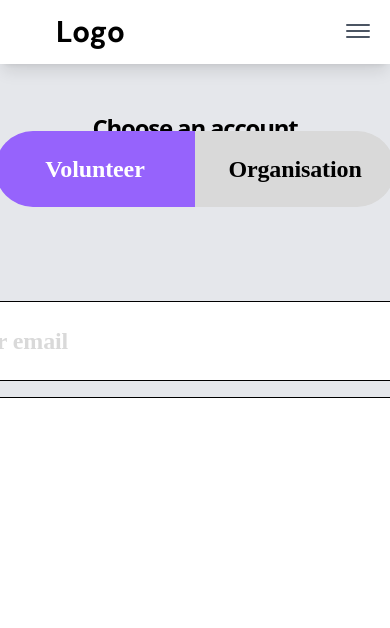
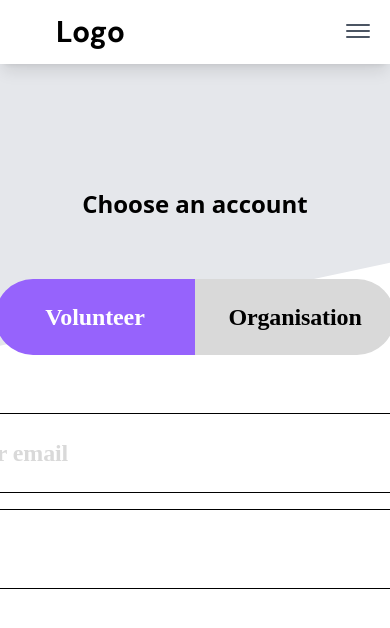
Before and after one commit to smu-hack-dsc/Team-01-Project, a React (Create React App) app in the folder frontend/: page /login in a window 390 px wide. Shown: the top 628 px of the page. Built offline with nearby package versions, Linux system fonts and the light colour scheme.

Commit message:
login1 edit design + responsive

```diff
--- a/frontend/src/components/LoginSignup/Login1.jsx
+++ b/frontend/src/components/LoginSignup/Login1.jsx
@@ -4,21 +4,19 @@ import ToggleSwitch from './ToggleSwitch';
 import LoginInput from "components/LoginSignup/LoginInput";
 
 const Login1 = () => {
-  console.log("login1");
   return (
     <div>
-      <div class="w-full bg-gray-200 max-w-1514 relative m-0 p-0 h-100vh overflow-hidden"  >
-        <div class="w-full h-25vh rotate-25 flex-shrink-0 bg-color-gray-200 absolute z-1 top-[-299px] left-[-63px]" />
-          <div class="flex relative top-[120px] flex-col justify-center items-center flex-shrink-0 z-2">
-            <div class="text-black text-center font-sans text-2xl font-bold leading-[16px] tracking-tighter">
-              Choose an account
-            </div>
-            <div class="mb-[100px]">
-              <ToggleSwitch />
-            </div>
-            <LoginInput />
+      <div class="absolute left-0 w-screen h-screen flex flex-col justify-start items-center pt-5 overflow-hidden">
+        <div class="absolute w-[200vw] h-full -rotate-12 -top-2/3 -left-1/3 bg-gray-200 z-1" />
+        <div class="flex relative top-[120px] flex-col justify-center items-center z-2">
+          <div class="flex text-black text-center font-sans text-2xl font-bold pb-12 pt-12">
+            Choose an account
           </div>
-        {/* </div> */}
+          <div class="pb-16 pt-4 items-center">
+            <ToggleSwitch />
+          </div>
+          <LoginInput />
+        </div>
       </div>
     </div>
   )
--- a/frontend/src/pages/Home.jsx
+++ b/frontend/src/pages/Home.jsx
@@ -22,7 +22,7 @@ const Home = () => {
           alt="Billboard"
           className="w-full h-full"
         />
-        <div className="absolute top-7 left-20 w-93vw h-full flex flex-col justify-center items-start p-4">
+        <div className="absolute top-7 left-20 w-auto h-full flex flex-col justify-center items-start p-4">
           <div className="text-white text-shadow-lg font-RecoletaAlt font-semibold sm:text-6xl lg:text-7xl">
             Giving hope through service.
             <div className="sm:pt-5 lg:pt-8">
```
